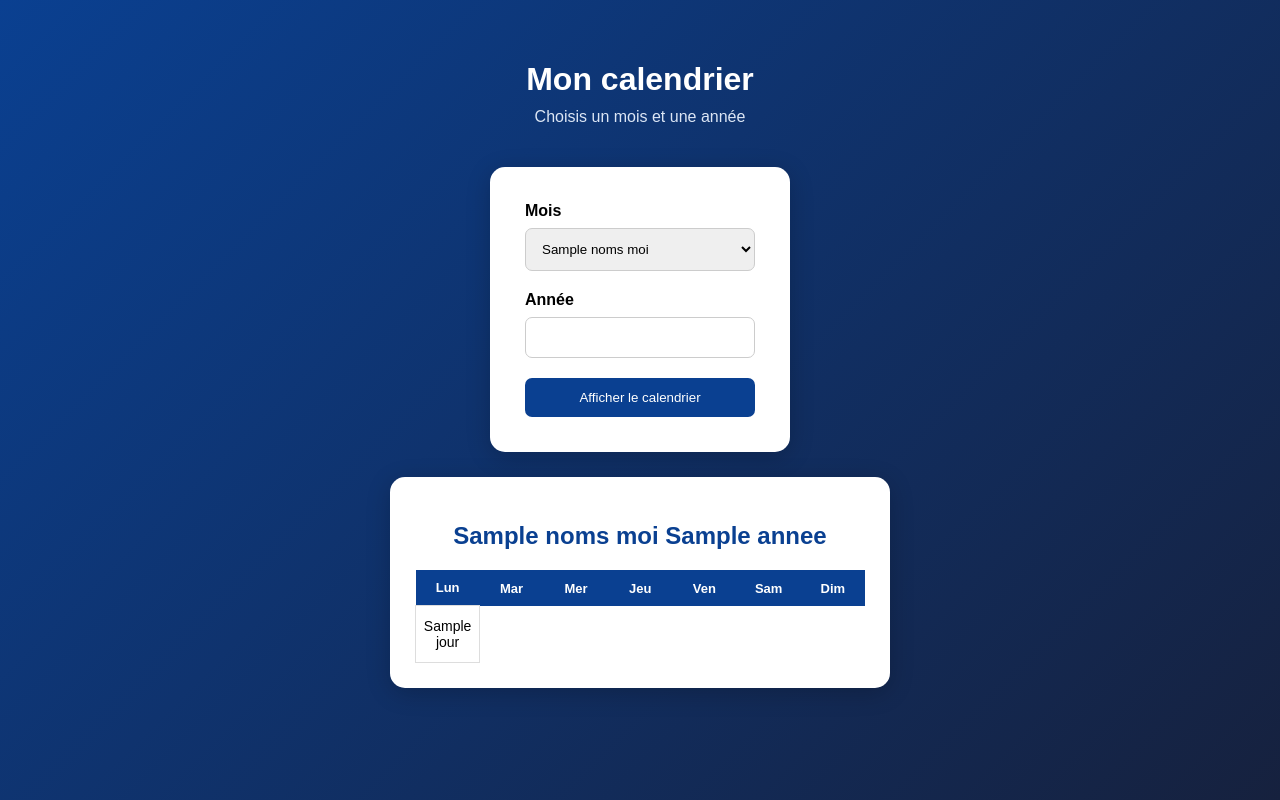
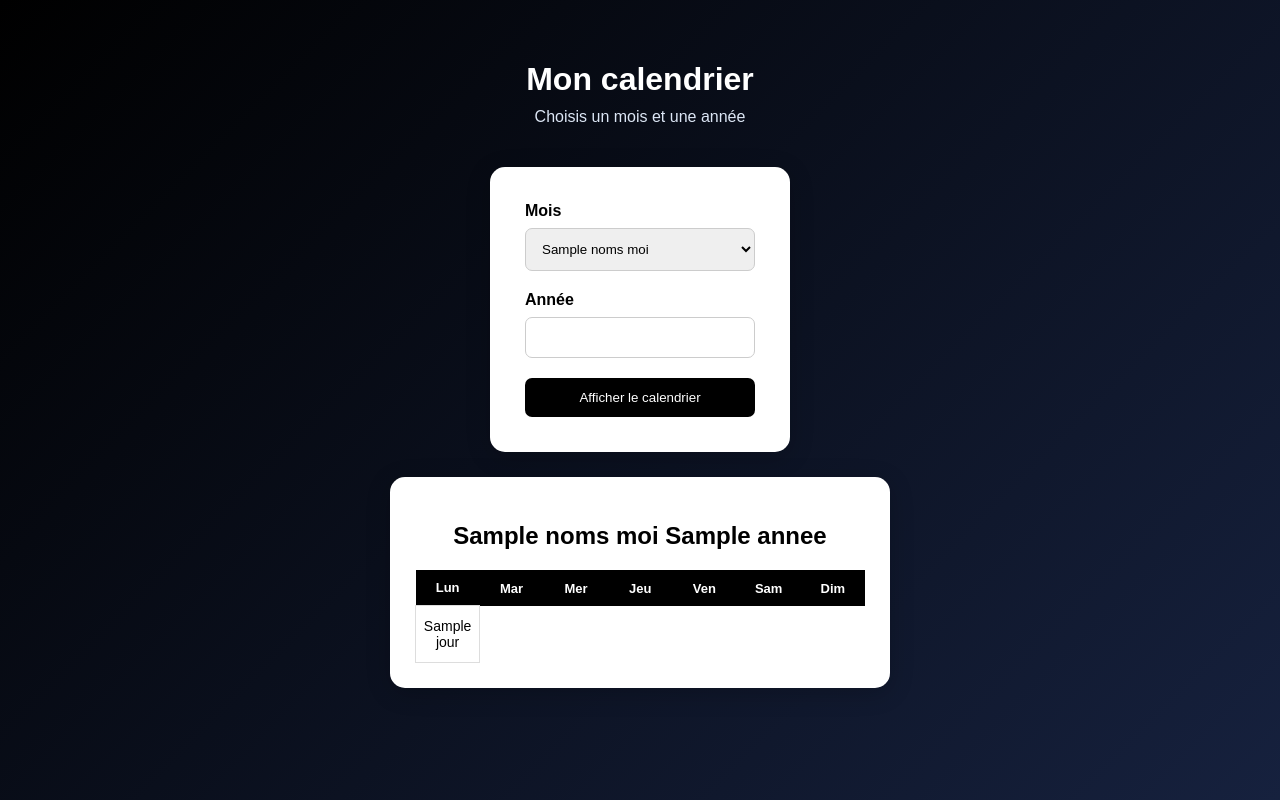
Before and after one commit to tromasraphael-ops/mon_calendrier, a Flask app: template templates/index.html in a window 1280 px wide. Run offline with Flask 3, Linux system fonts and the light colour scheme; the template is opened without the code that fills it: most values are stand-ins (such as "Sample title", 1, 10 or a date in 2020).

Commit message:
Changement de la couleur de fond

```diff
--- a/templates/index.html
+++ b/templates/index.html
@@ -20,7 +20,7 @@
             padding: 40px 15px;
             box-sizing: border-box;
             font-family: Arial, sans-serif;
-            background: linear-gradient(135deg, #0a4091, #16213e);
+            background: linear-gradient(135deg, #000000, #16213e);
         }
 
         /* Titre */
@@ -77,14 +77,14 @@
         }
 
         input:focus, select:focus {
-            border-color: #0a4091;
+            border-color: #000000;
         }
 
         /* Bouton */
         button {
             width: 100%;
             padding: 12px;
-            background-color: #0a4091;
+            background-color: #000000;
             color: white;
             border: none;
             border-radius: 7px;
@@ -93,7 +93,7 @@
         }
 
         button:hover {
-            background-color: #062c68;
+            background-color:#000000;
             transform: scale(1.03);
         }
 
@@ -110,7 +110,7 @@
 
         .resultat h2 {
             text-align: center;
-            color: #0a4091;
+            color: #000000;
         }
 
         /* Tableau du calendrier */
@@ -121,7 +121,7 @@
         }
 
         th {
-            background-color: #0a4091;
+            background-color: #000000;
             color: white;
             padding: 10px 2px;
             font-size: 13px;
@@ -136,9 +136,9 @@
 
         td.aujourd-hui {
             background-color: #dceaff;
-            color: #0a4091;
+            color: #000000;
             font-weight: bold;
-            border: 2px solid #0a4091;
+            border: 2px solid #000000;
         }
 
         /* Message d'erreur */
```
